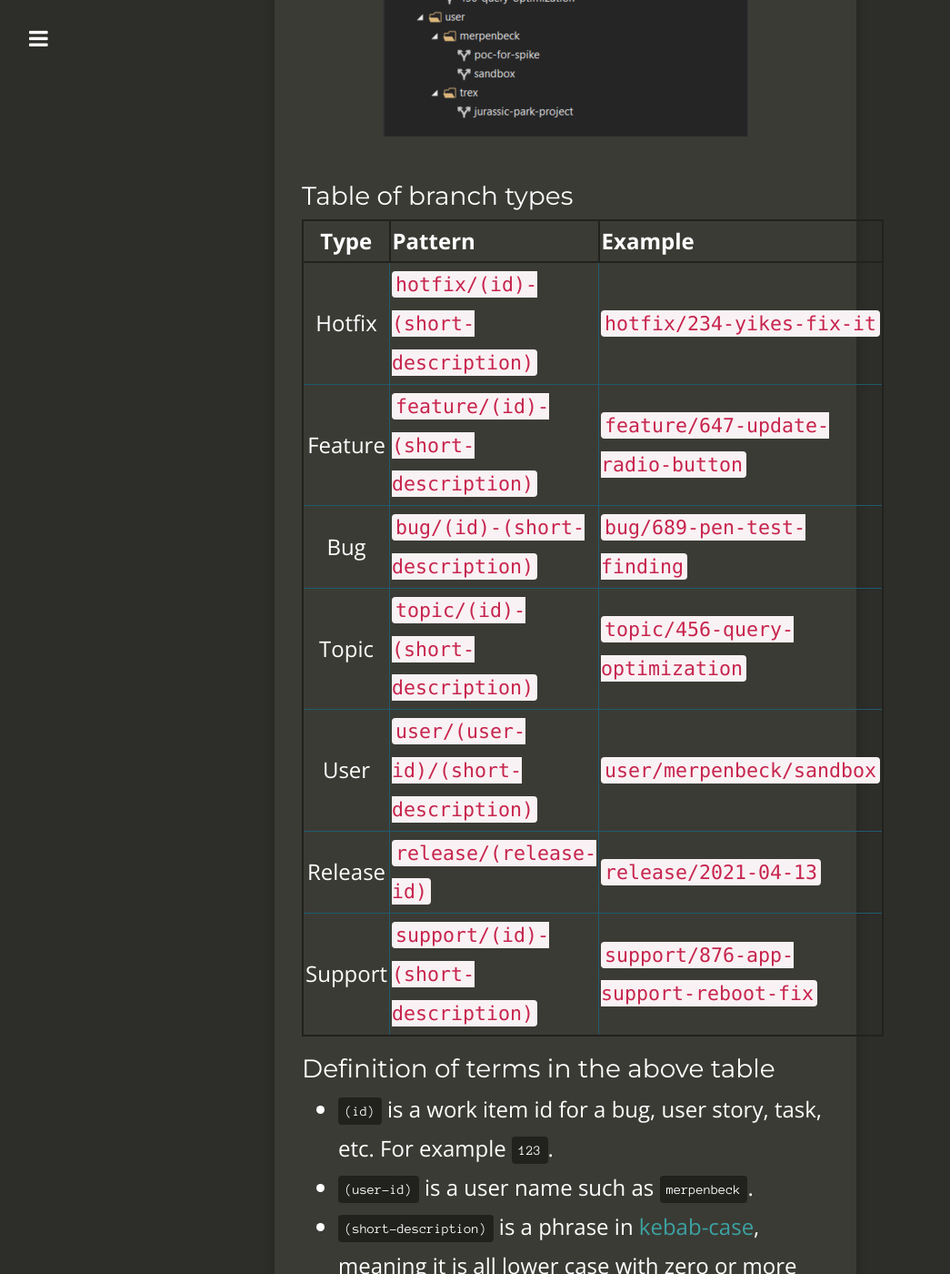
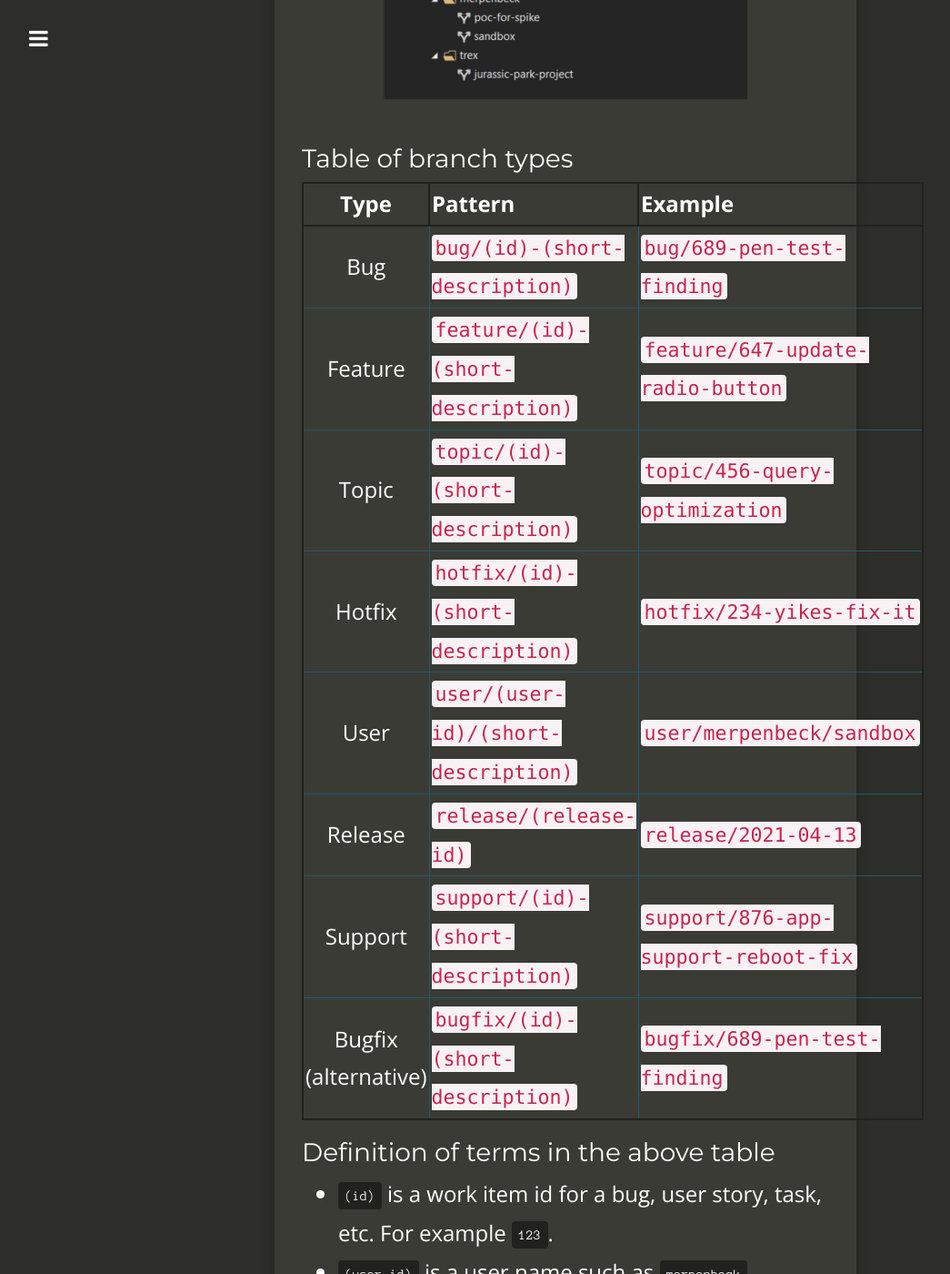
Before and after one commit to GitMje/gitmje.github.io, a Jekyll site: the page built from _posts/2021-03-01-git-naming-conventions.md, in a window 1280 px wide and 1400 px high, scrolled down 3402 px. Shown: the whole window at 91% size, without its empty margins (18-1063 px from the left). Built offline with Jekyll 4.4.1, drawn with Linux system fonts in a browser that asks for light colours; nearby versions of some CDN libraries; some of the changed text lies outside the part shown.

Commit message:
Fix typo and add bugfix

```diff
--- a/_posts/2021-03-01-git-naming-conventions.md
+++ b/_posts/2021-03-01-git-naming-conventions.md
@@ -36,13 +36,14 @@ Notice how tools most git client tools like [GitKraken](https://www.gitkraken.co
 
 | Type | Pattern | Example |
 |:-:|:--|--|
+| Bug | `bug/(id)-(short-description)` | `bug/689-pen-test-finding` |
+| Feature | `feature/(id)-(short-description)` | `feature/647-update-radio-button` |
+| Topic | `topic/(id)-(short-description)` | `topic/456-query-optimization` |
 | Hotfix | `hotfix/(id)-(short-description)` | `hotfix/234-yikes-fix-it` |
-| Feature | `feature/(id)-(short-description)` | `feature/647-update-radio-button` |
-| Bug | `bug/(id)-(short-description)` | `bug/689-pen-test-finding` |
-| Topic | `topic/(id)-(short-description)` | `topic/456-query-optimization` |
 | User | `user/(user-id)/(short-description)` | `user/merpenbeck/sandbox` |
 | Release | `release/(release-id)` | `release/2021-04-13`|
 | Support | `support/(id)-(short-description)` | `support/876-app-support-reboot-fix`|
+| Bugfix (alternative) | `bugfix/(id)-(short-description)` | `bugfix/689-pen-test-finding` |
 
 ### Definition of terms in the above table
 
```
Also changed, not shown: other parts of _posts/2021-03-01-git-naming-conventions.md (+1 -1 lines).
